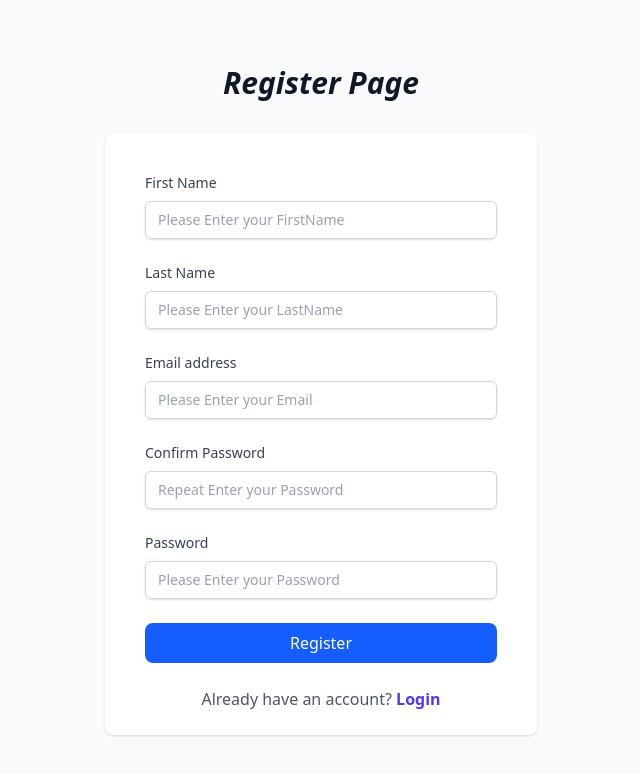
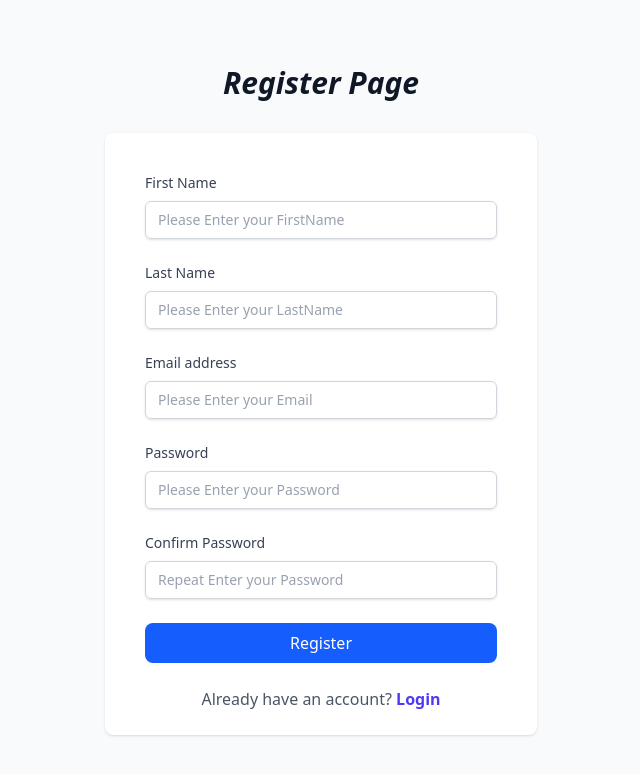
Before and after one commit to ahmedabdelrshed/Med_VQA_Frontend, a React (Vite) app: page /register in a window 1280 px wide. Shown: the top 774 px of the page, without its empty margins (319-959 px from the left). Built offline with nearby package versions, Linux system fonts and the light colour scheme.

Commit message:
validation login & register

```diff
--- a/package.json
+++ b/package.json
@@ -10,15 +10,18 @@
     "preview": "vite preview"
   },
   "dependencies": {
+    "@hookform/resolvers": "^4.1.2",
     "@reduxjs/toolkit": "^2.5.1",
     "@tailwindcss/vite": "^4.0.8",
     "axios": "^1.7.9",
     "med-vqa-frontend": "file:",
     "react": "^19.0.0",
     "react-dom": "^19.0.0",
+    "react-hook-form": "^7.54.2",
     "react-redux": "^9.2.0",
     "react-router": "^7.2.0",
-    "tailwindcss": "^4.0.8"
+    "tailwindcss": "^4.0.8",
+    "yup": "^1.6.1"
   },
   "devDependencies": {
     "@eslint/js": "^9.19.0",
--- /dev/null
+++ b/src/hooks/useLogin.ts
@@ -0,0 +1,29 @@
+import { useForm, SubmitHandler } from "react-hook-form";
+import { yupResolver } from "@hookform/resolvers/yup";
+import { ILogin } from "../interfaces";
+import loginSchema from "../validations/loginSchema";
+
+const useLogin = () => {
+    const {
+        register,
+        handleSubmit,
+
+        formState: { errors },
+    } = useForm<ILogin>({
+        resolver: yupResolver(loginSchema),
+        mode: "onBlur"
+    });
+
+    const onSubmit: SubmitHandler<ILogin> = (data) => {
+        console.log("Form Data:", data);
+    };
+
+    return {
+        register,
+        handleSubmit,
+        errors,
+        onSubmit,
+    }
+}
+
+export default useLogin;
--- /dev/null
+++ b/src/hooks/useRegister.ts
@@ -0,0 +1,29 @@
+import { useForm, SubmitHandler } from "react-hook-form";
+import { yupResolver } from "@hookform/resolvers/yup";
+import registerSchema from "../validations/registerSchema";
+import { IRegister } from "../interfaces";
+
+const useRegister = () => {
+    const {
+        register,
+        handleSubmit,
+
+        formState: { errors },
+    } = useForm<IRegister>({
+        resolver: yupResolver(registerSchema),
+        mode: "onBlur"
+    });
+
+    const onSubmit: SubmitHandler<IRegister> = (data) => {
+        console.log("Form Data:", data);
+    };
+
+    return {
+        register,
+        handleSubmit,
+        errors,
+        onSubmit,
+    }
+}
+
+export default useRegister;
--- /dev/null
+++ b/src/interfaces/index.ts
@@ -0,0 +1,12 @@
+export interface IRegister {
+    firstName: string;
+    lastName: string;
+    email: string;
+    password: string;
+    confirmPassword: string;
+}
+
+export interface ILogin {
+    email: string;
+    password: string;
+}
--- a/src/pages/Login.tsx
+++ b/src/pages/Login.tsx
@@ -1,15 +1,18 @@
 import { Link } from "react-router";
 import Button from "../ui/Button";
 import Input from "../ui/Input";
+import useLogin from "../hooks/useLogin";
+import ErrorMsg from "../ui/ErrorMsg";
 const Login = () => {
+  const { errors, handleSubmit, onSubmit, register } = useLogin();
   return (
     <div className="bg-gray-50 h-[100vh] flex flex-col justify-center py-12 sm:px-6 lg:px-8">
-      <div className="text-center sm:mx-auto sm:w-full sm:max-w-md">
-        <h1 className="text-3xl font-bold italic  text-gray-900">Log in</h1>
-      </div>
+      <h1 className="text-3xl text-center sm:mx-auto sm:w-full sm:max-w-md font-bold italic  text-gray-900">
+        Login Page
+      </h1>
       <div className="mt-8 sm:mx-auto sm:w-full sm:max-w-md sm:px-2 ">
         <div className="bg-white px-4 pb-4 pt-10 sm:rounded-lg sm:px-10 sm:pb-6 sm:shadow ">
-          <form className="space-y-6">
+          <form className="space-y-6" onSubmit={handleSubmit(onSubmit)}>
             <div>
               <label
                 htmlFor="email"
@@ -17,7 +20,11 @@ const Login = () => {
               >
                 Email address
               </label>
-              <Input placeholder="Please Enter your Email" />
+              <Input
+                placeholder="Please Enter your Email"
+                {...register("email")}
+              />
+              {errors.email && <ErrorMsg msg={errors.email?.message} />}
             </div>
             <div>
               <label
@@ -26,7 +33,12 @@ const Login = () => {
               >
                 Password
               </label>
-              <Input type="password" placeholder="Please Enter your Password" />
+              <Input
+                type="password"
+                placeholder="Please Enter your Password"
+                {...register("password")}
+              />
+              {errors.password && <ErrorMsg msg={errors.password?.message} />}
             </div>
             <div className="flex items-center justify-between">
               <div className="flex items-center">
@@ -49,7 +61,7 @@ const Login = () => {
                 Forgot your password?
               </a>
             </div>
-            <Button>Log in</Button>
+            <Button type="submit">Log in</Button>
           </form>
           <div className="mt-6 relative">
             <div className="absolute inset-0 flex items-center">
--- a/src/pages/Register.tsx
+++ b/src/pages/Register.tsx
@@ -1,8 +1,11 @@
 import { Link } from "react-router";
 import Button from "../ui/Button";
 import Input from "../ui/Input";
+import useRegister from "../hooks/useRegister";
+import ErrorMsg from "../ui/ErrorMsg";
 
 const Register = () => {
+  const { errors, handleSubmit, onSubmit, register } = useRegister();
   return (
     <div className="bg-gray-50 h-[100vh] flex flex-col justify-center py-12 sm:px-6 lg:px-8">
       <h1 className="text-3xl text-center sm:mx-auto sm:w-full sm:max-w-md font-bold italic  text-gray-900">
@@ -10,7 +13,7 @@ const Register = () => {
       </h1>
       <div className="mt-8 sm:mx-auto sm:w-full sm:max-w-md sm:px-2 ">
         <div className="bg-white px-4 pb-4 pt-10 sm:rounded-lg sm:px-10 sm:pb-6 sm:shadow ">
-          <form className="space-y-6">
+          <form className="space-y-6" onSubmit={handleSubmit(onSubmit)}>
             <div>
               <label
                 htmlFor="firstName"
@@ -18,7 +21,11 @@ const Register = () => {
               >
                 First Name
               </label>
-              <Input placeholder="Please Enter your FirstName" />
+              <Input
+                placeholder="Please Enter your FirstName"
+                {...register("firstName")}
+              />
+              {errors.firstName && <ErrorMsg msg={errors.firstName?.message} />}
             </div>
             <div>
               <label
@@ -27,7 +34,11 @@ const Register = () => {
               >
                 Last Name
               </label>
-              <Input placeholder="Please Enter your LastName" />
+              <Input
+                placeholder="Please Enter your LastName"
+                {...register("lastName")}
+              />
+              {errors.lastName && <ErrorMsg msg={errors.lastName?.message} />}
             </div>
             <div>
               <label
@@ -36,7 +47,25 @@ const Register = () => {
               >
                 Email address
               </label>
-              <Input placeholder="Please Enter your Email" />
+              <Input
+                placeholder="Please Enter your Email"
+                {...register("email")}
+              />
+              {errors.email && <ErrorMsg msg={errors.email?.message} />}
+            </div>
+            <div>
+              <label
+                htmlFor="password"
+                className="block text-sm font-medium text-gray-700"
+              >
+                Password
+              </label>
+              <Input
+                type="password"
+                placeholder="Please Enter your Password"
+                {...register("password")}
+              />
+              {errors.password && <ErrorMsg msg={errors.password?.message} />}
             </div>
             <div>
               <label
@@ -45,20 +74,19 @@ const Register = () => {
               >
                 Confirm Password
               </label>
-              <Input type="password" placeholder="Repeat Enter your Password" />
+              <Input
+                type="password"
+                placeholder="Repeat Enter your Password"
+                {...register("confirmPassword")}
+              />
+              {errors.confirmPassword && (
+                <ErrorMsg msg={errors.confirmPassword?.message} />
+              )}
             </div>
 
-            <div>
-              <label
-                htmlFor="password"
-                className="block text-sm font-medium text-gray-700"
-              >
-                Password
-              </label>
-              <Input type="password" placeholder="Please Enter your Password" />
-            </div>
-
-            <Button>Register</Button>
+            <Button type="submit" disabled={Object.keys(errors).length > 0}>
+              Register
+            </Button>
           </form>
 
           <div className="mt-6 text-center text-gray-600">
--- /dev/null
+++ b/src/ui/ErrorMsg.tsx
@@ -0,0 +1,11 @@
+interface IProps {
+    msg: string | undefined;
+  }
+
+  const ErrorMsg = ({ msg }: IProps) => {
+    return msg ? (
+      <span className="block text-red-600 font-semibold text-sm mb-[-15px]">{msg}</span>
+    ) : null;
+  };
+
+  export default ErrorMsg;
--- /dev/null
+++ b/src/validations/loginSchema.ts
@@ -0,0 +1,8 @@
+import * as yup from "yup";
+
+const loginSchema = yup.object({
+  email: yup.string().required("Email is required").email("Invalid email"),
+  password: yup.string().required("Password is required"),
+});
+
+export default loginSchema;
--- /dev/null
+++ b/src/validations/registerSchema.ts
@@ -0,0 +1,29 @@
+import * as yup from "yup";
+
+const registerSchema = yup.object({
+    firstName: yup
+        .string()
+        .required("First name is required")
+        .min(3, "First name must be at least 3 characters")
+        .max(12, "First name cannot exceed 12 characters"),
+    lastName: yup
+        .string()
+        .required("Last name is required")
+        .min(3, "Last name must be at least 3 characters")
+        .max(12, "Last name cannot exceed 12 characters"),
+    email: yup.string().required("Email is required").email("Invalid email"),
+    password: yup
+        .string()
+        .required("Password is required")
+        .matches(/[A-Z]/, "Password must contain at least one uppercase letter")
+        .matches(/[a-z]/, "Password must contain at least one lowercase letter")
+        .matches(/\d/, "Password must contain at least one number")
+        .matches(/[@$!%*?&#]/, "Password must contain at least one special character (@$!%*?&#)")
+        .min(8, "Password must be at least 8 characters"),
+    confirmPassword: yup
+        .string()
+        .oneOf([yup.ref("password"),], "Passwords must match")
+        .required("Confirm Password is required"),
+});
+
+export default registerSchema;
```
Also changed, not shown: 1 other file (tests, documents, lock files or other folders).
